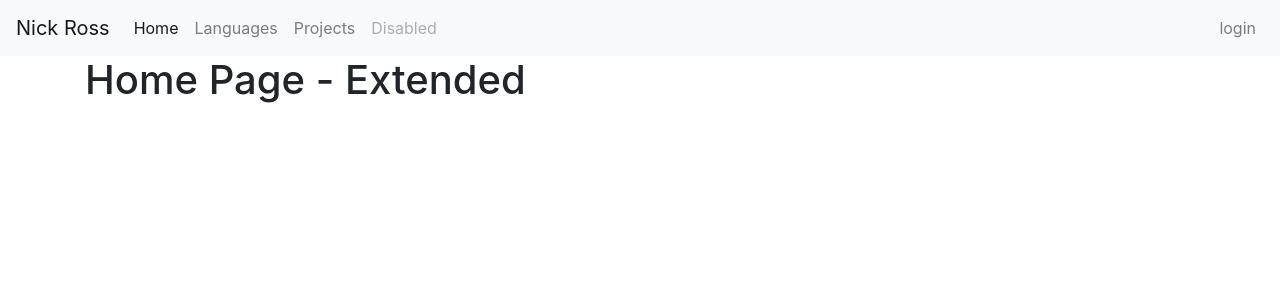
After one commit to codecampNick/MySite, a Django app: page / in a window 1280 px wide. The commit adds this page. Shown: the top 300 px of the page. Run offline with Django 3.2, Linux system fonts and the light colour scheme; parts of the project's set-up code (start-up, migrations or seed data) failed here and were passed over; some libraries are stand-ins or nearby versions.

Commit message:
navbar work - showing active page - working

```diff
--- a/languages/templates/languages_home.html
+++ b/languages/templates/languages_home.html
@@ -1,7 +1,7 @@
 {% extends 'base.html' %}
 
 {% block title %} {{ title }} {% endblock title %}
-
+{% block nav_bar_languages %} active{% endblock nav_bar_languages %}
 {% block main_content %}
     <h1>Languages Home - extended</h1>
 {% endblock main_content %}
--- a/mysite/urls.py
+++ b/mysite/urls.py
@@ -16,8 +16,10 @@ Including another URLconf
 from django.contrib import admin
 from django.urls import path, include
 from django.conf.urls import url
+from . import views
 
 urlpatterns = [
+    url(r'^$', views.index, name='home'),
     path('admin/', admin.site.urls),
     url(r'^languages$', include('languages.urls')),
     url(r'projects/?', include('projects.urls'))
--- /dev/null
+++ b/mysite/views.py
@@ -0,0 +1,6 @@
+from django.shortcuts import render
+from django.http import HttpResponse
+
+
+def index(request):
+    return render(request, 'home.html')
--- a/projects/templates/projects_home.html
+++ b/projects/templates/projects_home.html
@@ -1,7 +1,7 @@
 {% extends 'base.html' %}
 
 {% block title %}{{ title }} {% endblock title %}
-
+{% block nav_bar_projects %} active{% endblock nav_bar_projects %}
 {% block main_content %}
     <h1>Projects Home - Extended</h1>
 {% endblock main_content %}
--- a/templates/base.html
+++ b/templates/base.html
@@ -11,22 +11,22 @@
   </head>
   <body>
     <nav class="navbar navbar-expand-lg navbar-light bg-light">
-      <a class="navbar-brand" href="#">Navbar</a>
+      <a class="navbar-brand" href="#">Nick Ross</a>
       <button class="navbar-toggler" type="button" data-toggle="collapse" data-target="#navbarNav" aria-controls="navbarNav" aria-expanded="false" aria-label="Toggle navigation">
         <span class="navbar-toggler-icon"></span>
       </button>
       <div class="collapse navbar-collapse" id="navbarNav">
         <ul class="navbar-nav">
-          <li class="nav-item active">
-            <a class="nav-link" href="#">Home <span class="sr-only">(current)</span></a>
+          <li class="nav-item{% block nav_bar_home %}{% endblock nav_bar_home %}">
+            <a class="nav-link" href="/">Home <span class="sr-only">(current)</span></a>
           </li>
-          <li class="nav-item">
+          <li class="nav-item{% block nav_bar_languages %}{% endblock nav_bar_languages %}">
             <a class="nav-link" href="languages">Languages</a>
           </li>
-          <li class="nav-item">
+          <li class="nav-item{% block nav_bar_projects %}{% endblock nav_bar_projects %}">
             <a class="nav-link" href="projects">Projects</a>
           </li>
-          <li class="nav-item">
+          <li class="nav-item{% block nav_bar_employment %}{% endblock nav_bar_employment %}">
             <a class="nav-link disabled" href="#" tabindex="-1" aria-disabled="true">Disabled</a>
           </li>
         </ul>
--- /dev/null
+++ b/templates/home.html
@@ -0,0 +1,6 @@
+{% extends 'base.html' %}
+{% block nav_bar_home %} active{% endblock nav_bar_home %}
+
+{% block main_content %}
+    <h1>Home Page - Extended</h1>
+{% endblock main_content %}
```
